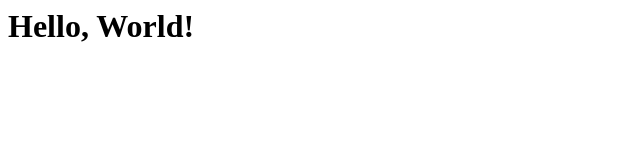
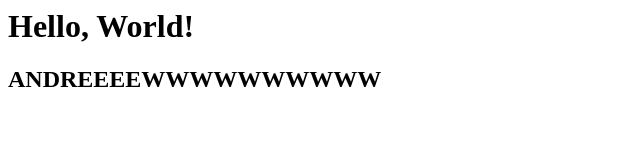
Before and after one commit to LMacNamee/LMacNamee.github.io, a plain HTML site: page index.html in a window 1280 px wide. Shown: the whole page, without its empty margins (0-640 px from the left). Drawn offline with Linux system fonts and the light colour scheme.

Commit message:
Update index.html

```diff
--- a/index.html
+++ b/index.html
@@ -1 +1,2 @@
 <h1>Hello, World!</h1>
+<h2>ANDREEEEWWWWWWWWWW</h2>
```
